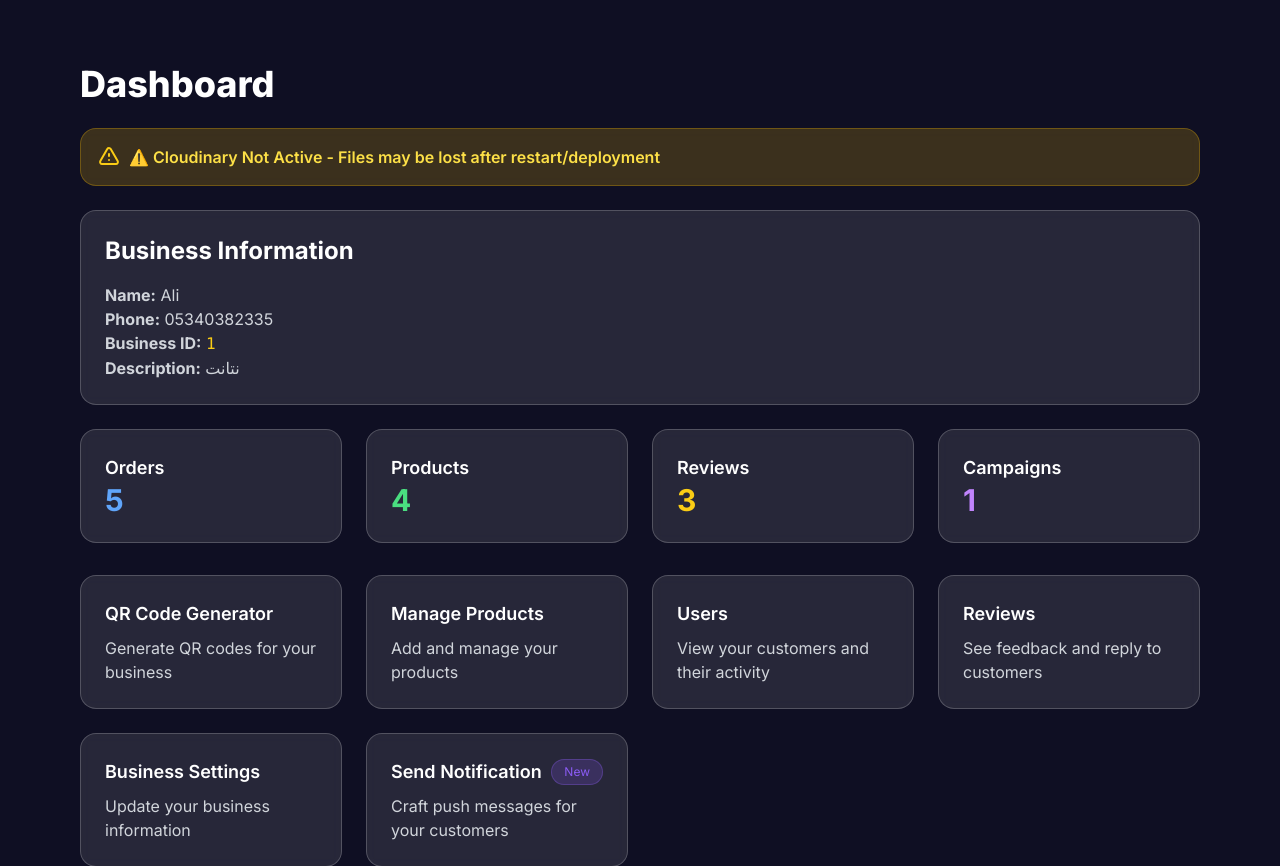
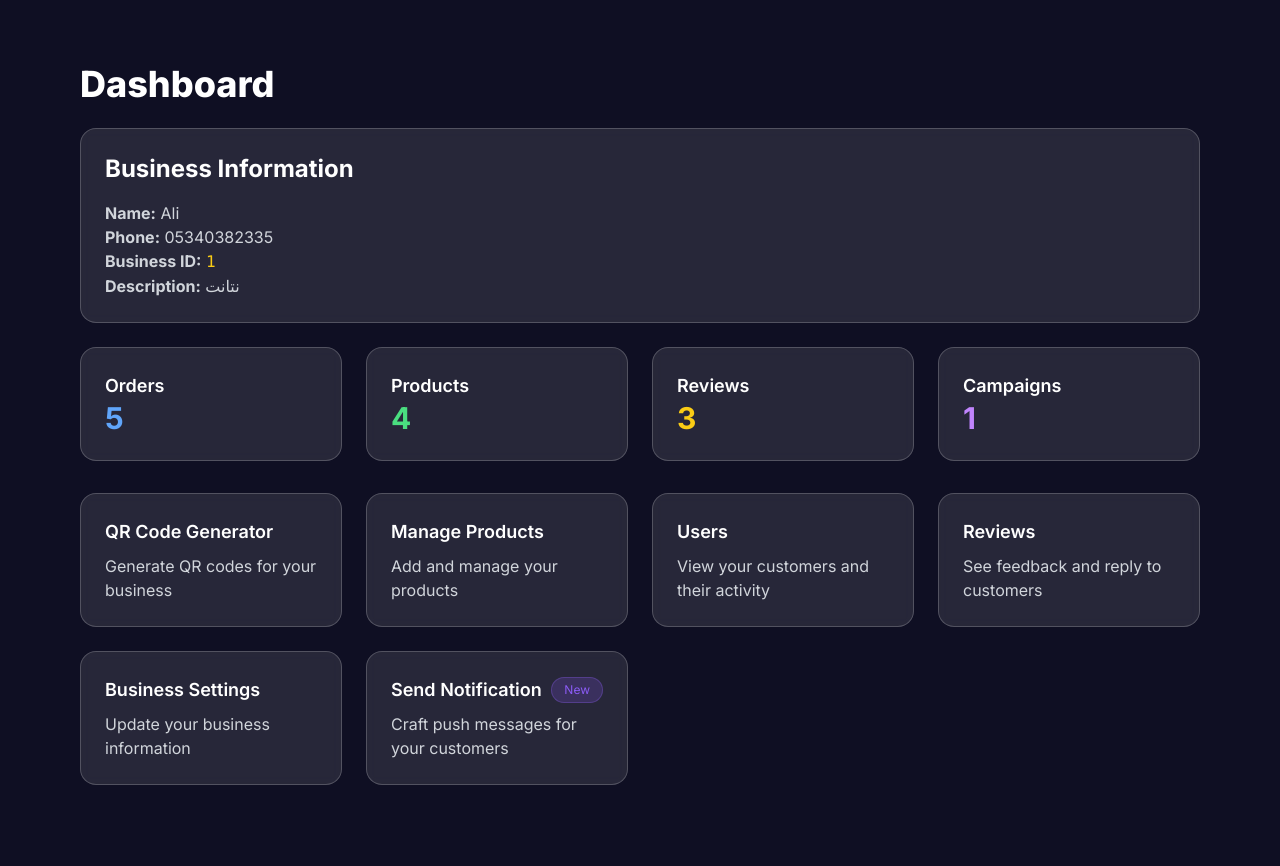
Before and after one commit to aliasttt/bonusweb, a Django app: page /partners/dashboard/ in a window 1280 px wide. Shown: the part 82-948 px from the top of the page. Run offline with Django 5.2, Linux system fonts and the light colour scheme; a user stored in the database is signed in; data comes from the database, SQL or seed files in the repository; parts of the project's set-up code (start-up, migrations or seed data) failed here and were passed over; some libraries are stand-ins or nearby versions.

Commit message:
Remove Cloudinary status indicator from dashboard

```diff
--- a/partners/views.py
+++ b/partners/views.py
@@ -17,7 +17,6 @@ from accounts.models import Profile
 from rewards.models import PointsTransaction
 from django.db.models import Sum, Count
 from django.utils import timezone
-from django.conf import settings
 
 
 @require_http_methods(["GET", "POST"])
@@ -90,22 +89,12 @@ def dashboard(request):
             except Exception:
                 campaigns_count = 0
 
-        # Check if Cloudinary is active
-        cloudinary_active = False
-        try:
-            storage_class = getattr(settings, 'DEFAULT_FILE_STORAGE', '')
-            if 'cloudinary' in str(storage_class).lower():
-                cloudinary_active = True
-        except Exception:
-            pass
-
         context = {
             "business": business,
             "orders_count": orders_count,
             "products_count": products_count,
             "reviews_count": reviews_count,
             "campaigns_count": campaigns_count,
-            "cloudinary_active": cloudinary_active,
         }
 
         return render(request, "partners/dashboard.html", context)
--- a/templates/partners/dashboard.html
+++ b/templates/partners/dashboard.html
@@ -3,26 +3,6 @@
 {% block content %}
 <div class="max-w-6xl mx-auto px-4 py-16">
   <h1 class="text-4xl font-extrabold">Dashboard</h1>
-
-  {% if cloudinary_active %}
-    <div class="mt-6 bg-green-500/20 backdrop-blur-sm rounded-2xl p-4 border border-green-500/30">
-      <div class="flex items-center gap-2">
-        <svg class="w-6 h-6 text-green-400" fill="none" stroke="currentColor" viewBox="0 0 24 24">
-          <path stroke-linecap="round" stroke-linejoin="round" stroke-width="2" d="M9 12l2 2 4-4m6 2a9 9 0 11-18 0 9 9 0 0118 0z"></path>
-        </svg>
-        <p class="text-green-300 font-semibold">✅ Cloudinary Active - Your uploaded files are stored permanently and won't be lost!</p>
-      </div>
-    </div>
-  {% else %}
-    <div class="mt-6 bg-yellow-500/20 backdrop-blur-sm rounded-2xl p-4 border border-yellow-500/30">
-      <div class="flex items-center gap-2">
-        <svg class="w-6 h-6 text-yellow-400" fill="none" stroke="currentColor" viewBox="0 0 24 24">
-          <path stroke-linecap="round" stroke-linejoin="round" stroke-width="2" d="M12 9v2m0 4h.01m-6.938 4h13.856c1.54 0 2.502-1.667 1.732-3L13.732 4c-.77-1.333-2.694-1.333-3.464 0L3.34 16c-.77 1.333.192 3 1.732 3z"></path>
-        </svg>
-        <p class="text-yellow-300 font-semibold">⚠️ Cloudinary Not Active - Files may be lost after restart/deployment</p>
-      </div>
-    </div>
-  {% endif %}
 
   {% if business %}
     <div class="mt-6 bg-white/10 backdrop-blur-sm rounded-2xl p-6 border border-white/20">
```
